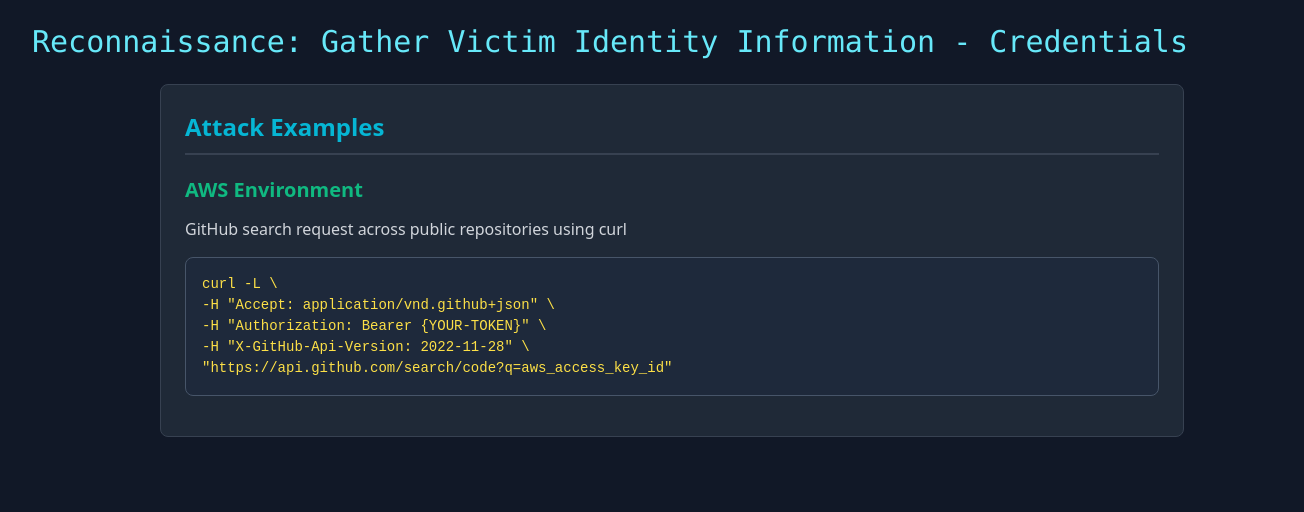
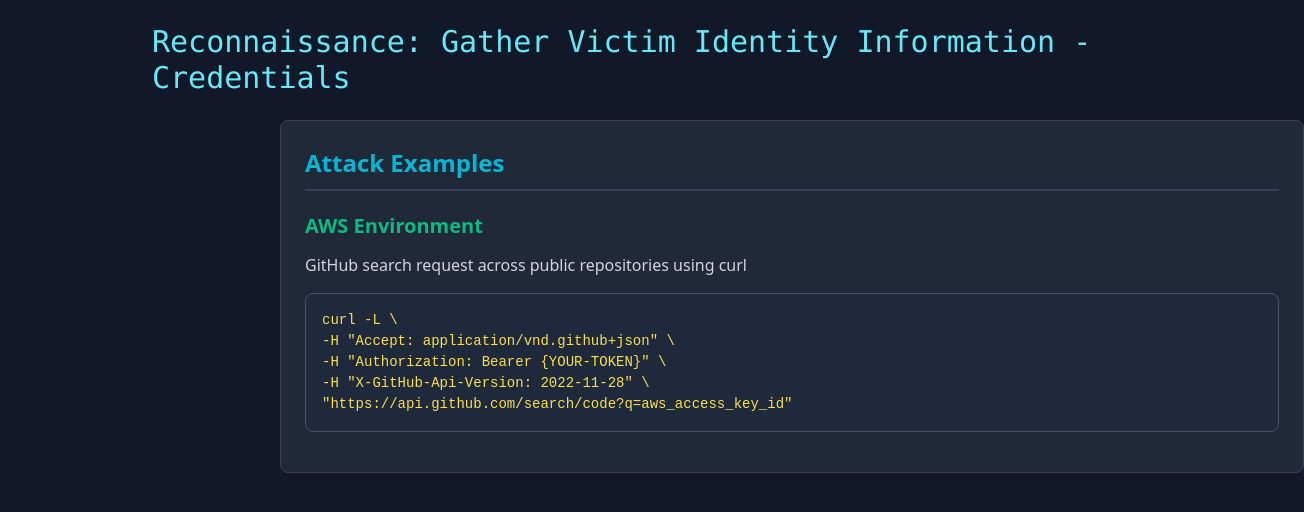
Before and after one commit to aliaksxssv/think-cnap, a plain HTML site: page Mitre/Reconnaissance/GatherVictimIdentityInformation_Credentials.html in a window 1280 px wide. Shown: the whole page, 1304 px wide, since content can reach past the window. Drawn offline with nearby package versions, Linux system fonts and the light colour scheme.

```diff
--- a/Mitre/Reconnaissance/GatherVictimIdentityInformation_Credentials.html
+++ b/Mitre/Reconnaissance/GatherVictimIdentityInformation_Credentials.html
@@ -89,7 +89,7 @@
 <body class="bg-gray-900 text-gray-100 font-sans min-h-screen p-6">
 
   <!-- Main Content Container -->
-  <div class="max-w-full mx-auto w-full px-2">
+  <div class="w-4/5 mx-auto" style="width: 80vw; margin-left: 10vw; margin-right: 10vw;">
 
     <!-- Header -->
     <div class="mb-6">
```
